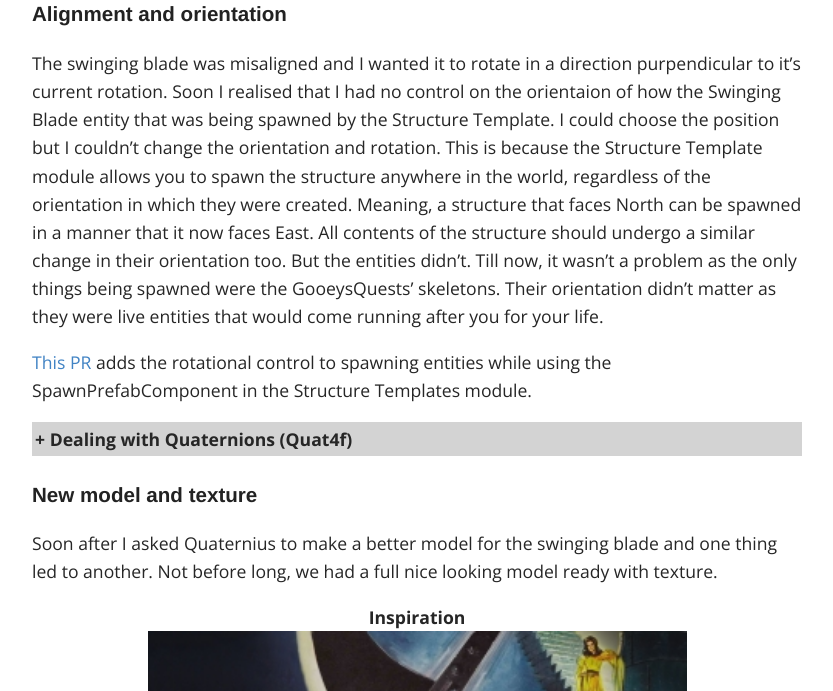
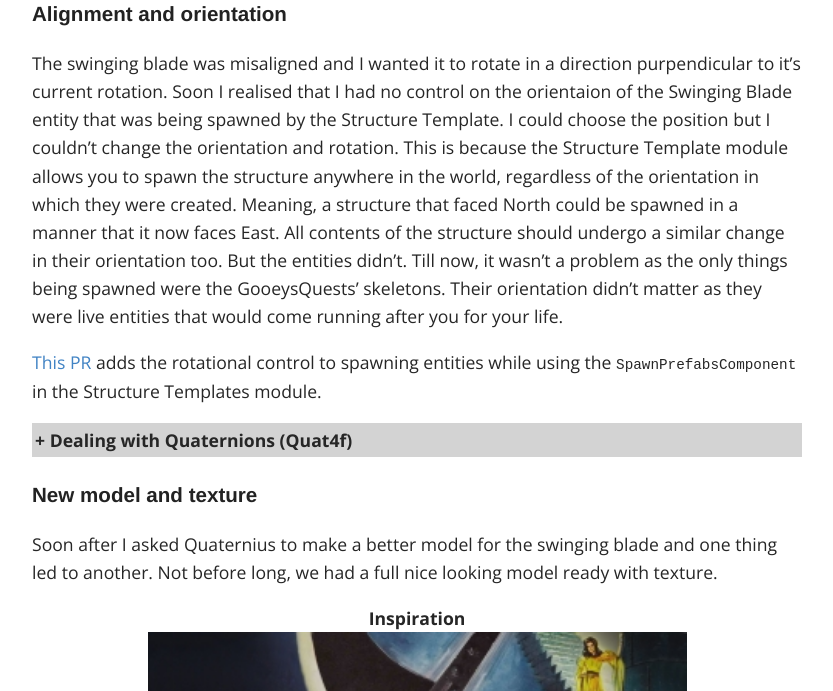
Before and after one commit to nihal111/nihal111.github.io, a Jekyll site: the page built from _posts/2017-06-06-GSoC-week5.markdown, in a window 1280 px wide and 900 px high, scrolled down 2976 px, cut to the strip 209-900 px from the top of the window. Shown: the whole strip, without its empty margins (223-1056 px from the left). Built offline with Jekyll 4.4.1, drawn with Linux system fonts in a browser that asks for light colours; some web fonts are replaced; comment, search, counter and statistics services are not loaded; some of the changed text lies outside the part shown.

Commit message:
Fixed week5

```diff
--- a/_posts/2017-06-06-GSoC-week5.markdown
+++ b/_posts/2017-06-06-GSoC-week5.markdown
@@ -95,9 +95,9 @@
 ![crudeSB]({{ site.baseurl }}/img/crudeSwingingBlade.gif "crude SB")
 
 ### Alignment and orientation
-The swinging blade was misaligned and I wanted it to rotate in a direction purpendicular to it's current rotation. Soon I realised that I had no control on the orientaion of how the Swinging Blade entity that was being spawned by the Structure Template. I could choose the position but I couldn't change the orientation and rotation. This is because the Structure Template module allows you to spawn the structure anywhere in the world, regardless of the orientation in which they were created. Meaning, a structure that faces North can be spawned in a manner that it now faces East. All contents of the structure should undergo a similar change in their orientation too. But the entities didn't. Till now, it wasn't a problem as the only things being spawned were the GooeysQuests' skeletons. Their orientation didn't matter as they were live entities that would come running after you for your life.
+The swinging blade was misaligned and I wanted it to rotate in a direction purpendicular to it's current rotation. Soon I realised that I had no control on the orientaion of the Swinging Blade entity that was being spawned by the Structure Template. I could choose the position but I couldn't change the orientation and rotation. This is because the Structure Template module allows you to spawn the structure anywhere in the world, regardless of the orientation in which they were created. Meaning, a structure that faced North could be spawned in a manner that it now faces East. All contents of the structure should undergo a similar change in their orientation too. But the entities didn't. Till now, it wasn't a problem as the only things being spawned were the GooeysQuests' skeletons. Their orientation didn't matter as they were live entities that would come running after you for your life.
 
-[This PR](https://github.com/Terasology/StructureTemplates/pull/15) adds the rotational control to spawning entities while using the SpawnPrefabComponent in the Structure Templates module.
+[This PR](https://github.com/Terasology/StructureTemplates/pull/15) adds the rotational control to spawning entities while using the `SpawnPrefabsComponent` in the Structure Templates module.
 
 <div class="collapsiblecontainer">
 <div class="collapsibleheader"><span>+ </span><span>Dealing with Quaternions (Quat4f)</span></div>
```
Also changed, not shown: other parts of _posts/2017-06-06-GSoC-week5.markdown (+2 -2 lines), 1 other file.
